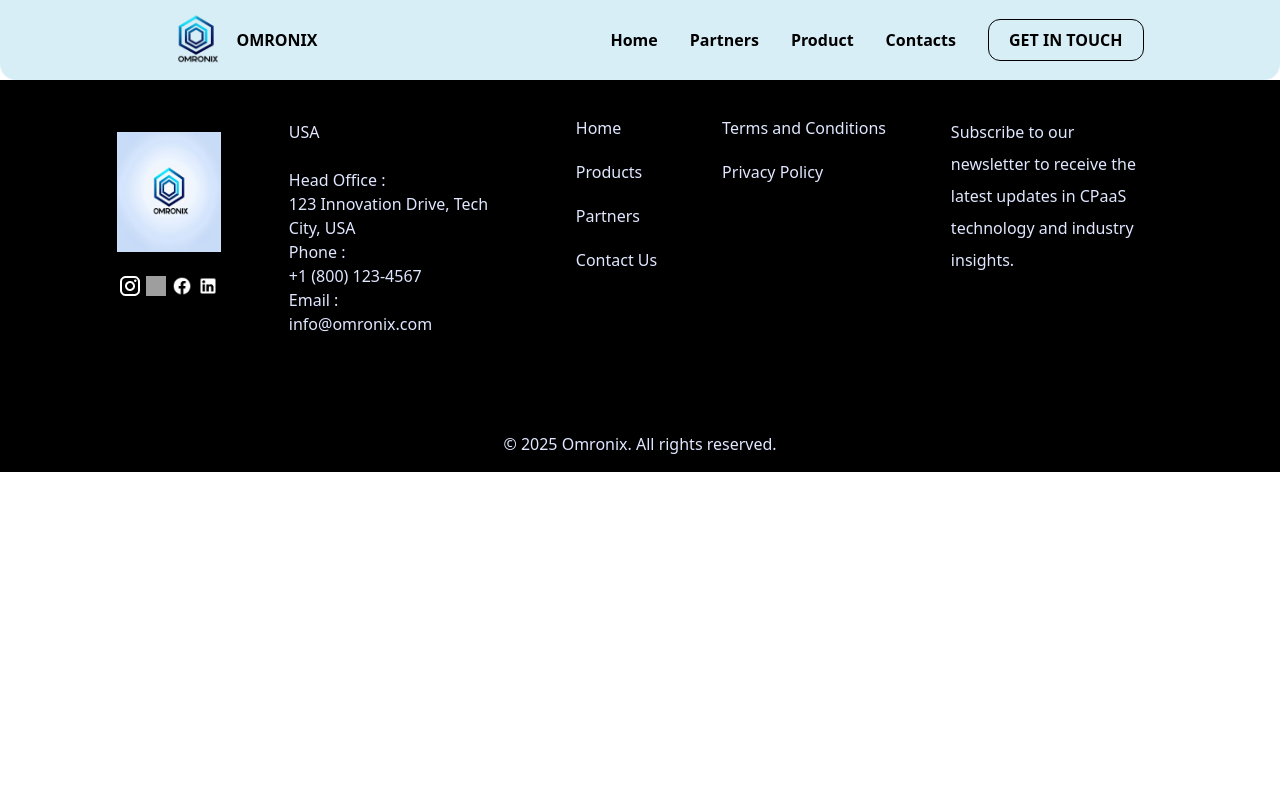
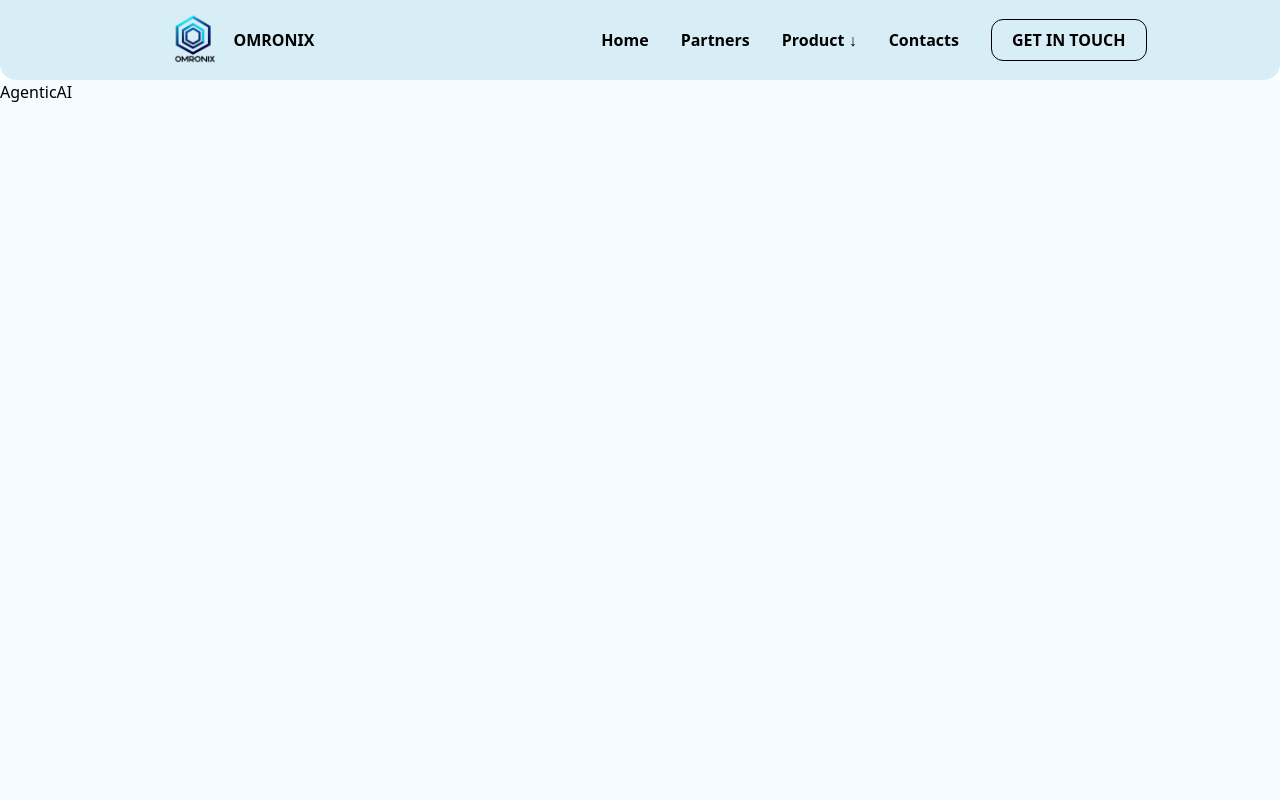
Before and after one commit to vishOmro/Omronix, a React (Vite) app: page /product/agenticaisolution in a window 1280 px wide. Shown: the top 800 px of the page. Built offline with nearby package versions, Linux system fonts and the light colour scheme; grey boxes are pictures that could not be loaded.

Commit message:
Added two pages and dropdown menubar

```diff
--- a/src/App.jsx
+++ b/src/App.jsx
@@ -9,6 +9,8 @@ import { BrowserRouter, Route, Routes } from "react-router-dom"
 import Home from "./pages/Home"
 import ContactUs from "./pages/ContactUs"
 import Product from "./pages/Product"
+import Blockchain from './pages/Blockchain'
+import AgenticAI from './pages/AgenticAI'
 
 
 
@@ -26,7 +28,10 @@ function App() {
     <Routes>
       <Route path="/" element={<Home />} />
       <Route path = "/contact" element={<ContactUs />} />
-      <Route path="/products" element={<Product />}/>
+      <Route path="/product/communicationsolution" element={<Product />}/>
+      <Route path="/product/blockchainsolution" element={<Blockchain />}/>
+      <Route path='/product/agenticaisolution' element={<AgenticAI />} />
+
     </Routes>
     </BrowserRouter>
     <Footer/>
--- a/src/components/navbar.jsx
+++ b/src/components/navbar.jsx
@@ -1,7 +1,22 @@
 
+import { useEffect, useState } from "react";
 import Logo from "../assets/logo_bg.png";
 
 const Navbar = () => {
+  const [dropdown, setDropdown] = useState(false)
+
+  //close dropdown when click outside
+  useEffect(()=>{
+    const closeDropdown = (e) =>{
+      if(!e.target.closest(".dropdown-container")){
+        setDropdown(false)
+      }
+    }
+    document.addEventListener("onmouseenter", closeDropdown);
+    return () => document.removeEventListener("", closeDropdown)
+  }, [])
+
+
   return (
     <div className="w-full h-20 bg-mid-blue flex justify-around align-middle items-center rounded-b-2xl sticky z-50">
         <div className="logo font-bold flex h-8 justify-center items-center">
@@ -15,9 +30,22 @@ const Navbar = () => {
             <a href="/">
               <li className="cursor-pointer hover:underline">Partners</li>
             </a>
-            <a href="/products">
-              <li className="cursor-pointer hover:underline">Product</li>
-            </a>
+
+              <li className="cursor-pointer hover:underline dropdown-container" ><button onClick={()=>setDropdown(!dropdown)}>Product &#8595;</button></li>
+              {dropdown && (
+                   <div className=" absolute top-18  w-48 bg-mid-blue mr-5 text-black shadow-lg rounded rounded-10">
+                   <a href="/product/communicationsolution" className="block px-4 py-2 hover:bg-blue-300">
+                     Communication Solution
+                   </a>
+                   <a href="/product/blockchainsolution" className="block px-4 py-2 hover:bg-blue-300">
+                     Blockchain Technology
+                   </a>
+                   <a href="/product/agenticaisolution" className="block px-4 py-2 hover:bg-blue-300">
+                     AI Agentic Solution
+                   </a>
+                 </div>
+              )}
+
             <a href="/contact">
               <li className="cursor-pointer hover:underline">Contacts</li>
             </a>
--- /dev/null
+++ b/src/pages/AgenticAI.jsx
@@ -0,0 +1,8 @@
+
+const AgenticAI = () => {
+  return (
+    <div className="w-full min-h-screen  text-black bg-background-blue">AgenticAI</div>
+  )
+}
+
+export default AgenticAI
--- /dev/null
+++ b/src/pages/Blockchain.jsx
@@ -0,0 +1,8 @@
+
+const Blockchain = () => {
+  return (
+    <div className="w-full min-h-screen  text-black bg-background-blue">Blockchain</div>
+  )
+}
+
+export default Blockchain
```
